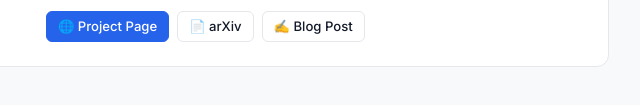
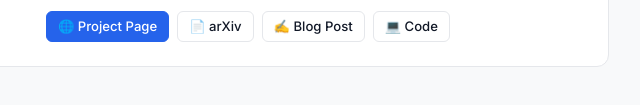
Before and after one commit to a1wo/a1wo.github.io, a plain HTML site: page index.html in a window 1280 px wide. Shown: the part 851-956 px from the top of the page, 437-1077 px from the left. Drawn offline with Linux system fonts and the light colour scheme.

Commit message:
Add a Code link to the AdaOr publication card
Co-Authored-By: Claude Opus 5 <noreply@anthropic.com>

```diff
--- a/index.html
+++ b/index.html
@@ -389,6 +389,9 @@
               <a class="pub-link" href="https://research.decart.ai/adaptive-origin-guidance/" target="_blank">
                 ✍️ Blog Post
               </a>
+              <a class="pub-link" href="https://github.com/a1wo/adaor" target="_blank">
+                💻 Code
+              </a>
             </div>
           </div>
         </div>
```
